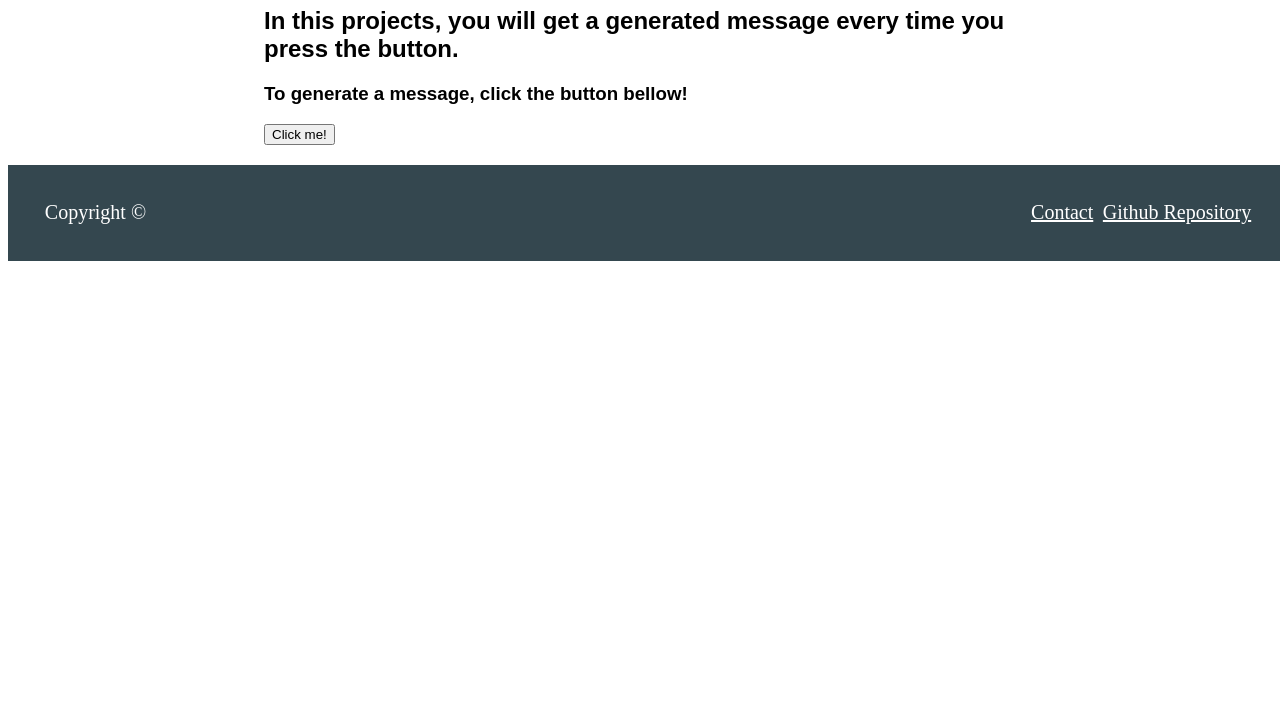
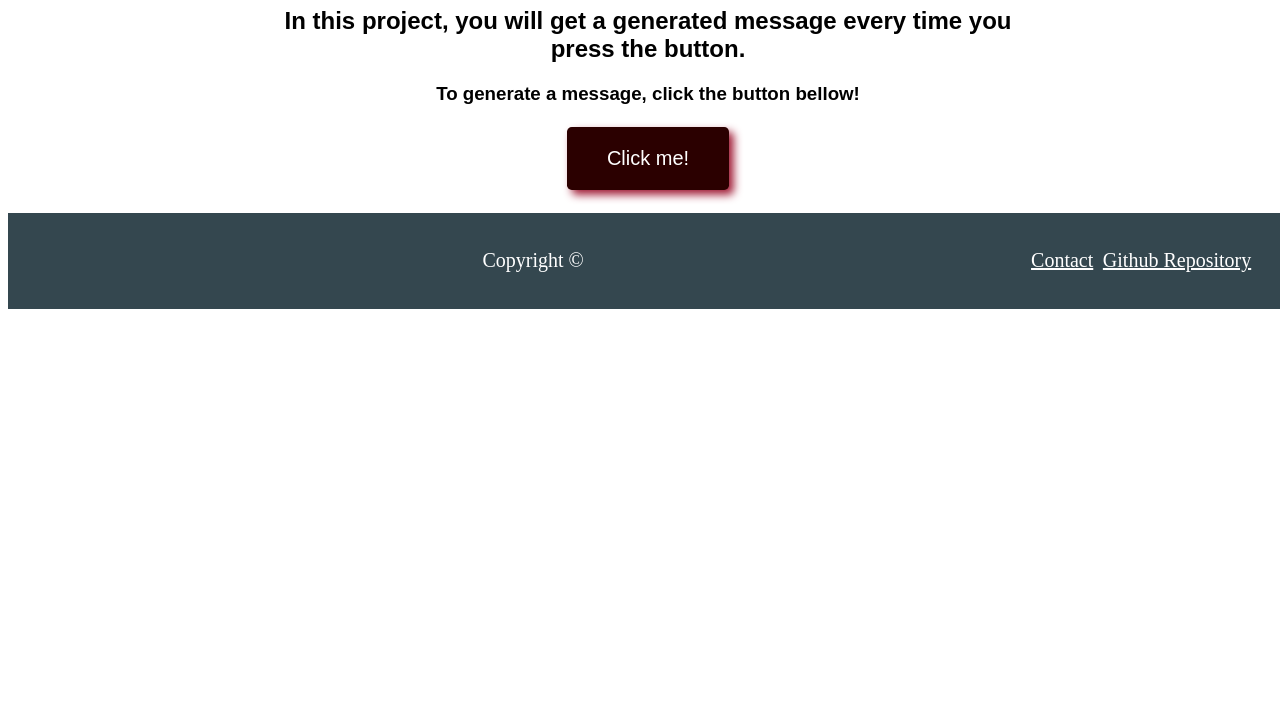
Before and after one commit to 2003salar/mixedmessages, a plain HTML site: page index.html in a window 1280 px wide. Shown: the part 73-800 px from the top of the page. Drawn offline with Linux system fonts and the light colour scheme.

Commit message:
Add styles for button

```diff
--- a/index.html
+++ b/index.html
@@ -4,7 +4,6 @@
         <meta charset="UTF-8">
         <meta name="viewport" content="width=device-width, initial-scale=1.0">
         <link rel="stylesheet" href="./resources/styles.css">
-
         <title>Mixed Messages</title>
     </head>
     <body>
@@ -12,7 +11,7 @@
             <h1>Codecademy Portfolio Porject: Mixed Messages</h1>
         </header>
         <main class="container">
-            <h2>In this projects, you will get a generated message every time you press the button.</h2>
+            <h2>In this project, you will get a generated message every time you press the button.</h2>
             <section>
                 <p class="result"></p>
                 <h3>To generate a message, click the button bellow!</h3>
--- a/resources/styles.css
+++ b/resources/styles.css
@@ -4,16 +4,41 @@ html {
 
 body {
     width: 100%;
+    text-align: center;
 }
 
 main {
     font-family: sans-serif;
     margin-bottom: 2rem;
+
 }
 
 h1 {
     font-family: sans-serif;
     font-size: 2rem;
+}
+
+button {
+    padding: 1.25rem 2.5rem;
+    font-size: 1.25rem;
+    border: transparent;
+    box-shadow: 0.3rem 0.3rem 0.5rem #A01C36;
+    margin: 3px 5px;
+    background-color: #2B0000;
+    color: #FFF;
+    border-radius: 0.3rem;
+}
+
+button:hover {
+    cursor: pointer;
+    background-color: #D43900;
+    transition: background-color 500ms ease-out;
+}
+
+button:active {
+    margin: 0px 0px;
+    box-shadow: 0px 0px;
+    transition: margin 3s linear 0.5s;
 }
 
 footer {
@@ -42,6 +67,7 @@ footer li a {
 .right {
     flex-grow: 1;
 }
+
 .container {
     width: 60%;
     margin: auto;
```
Also changed, not shown: resources/index.js (added, +12 -0 lines).
